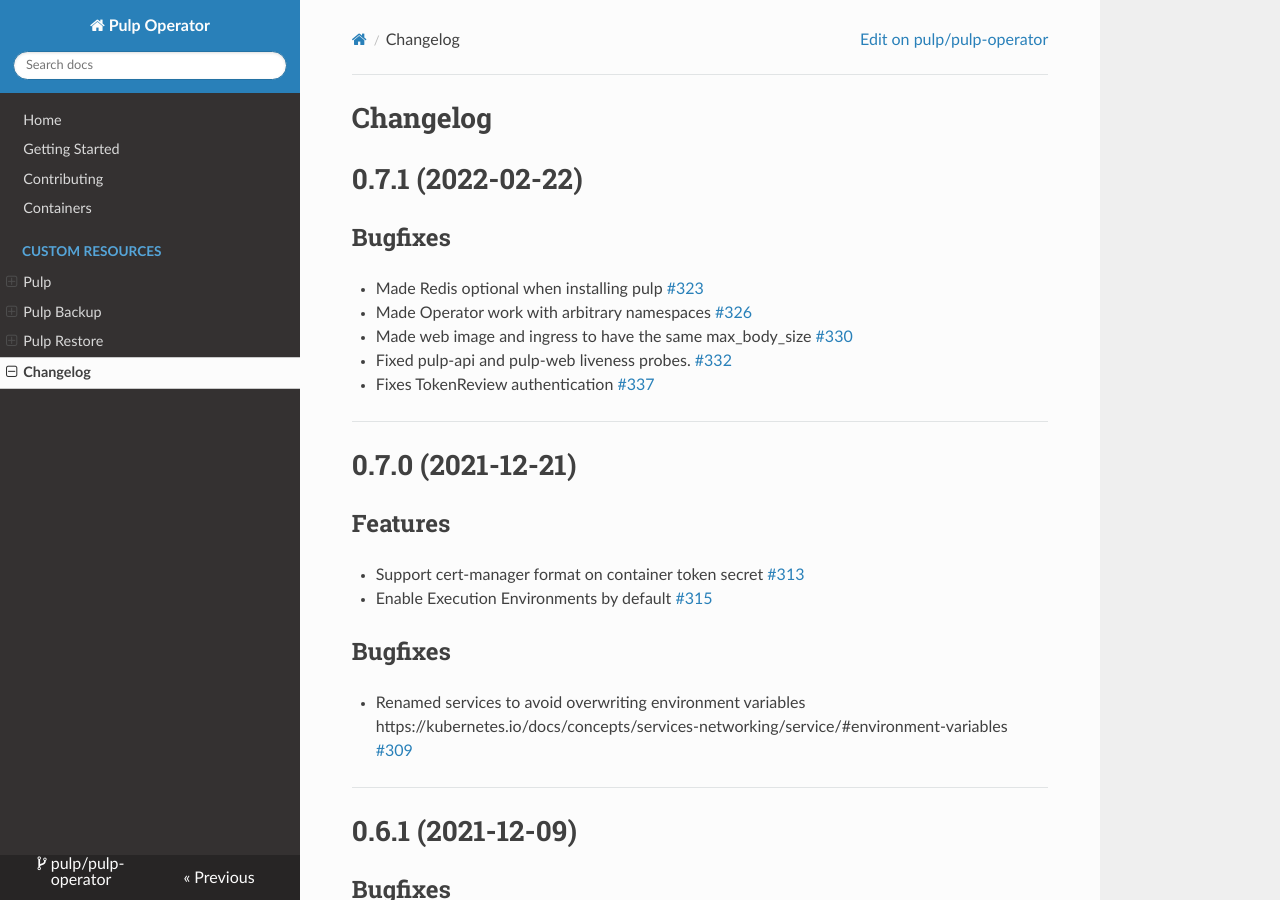
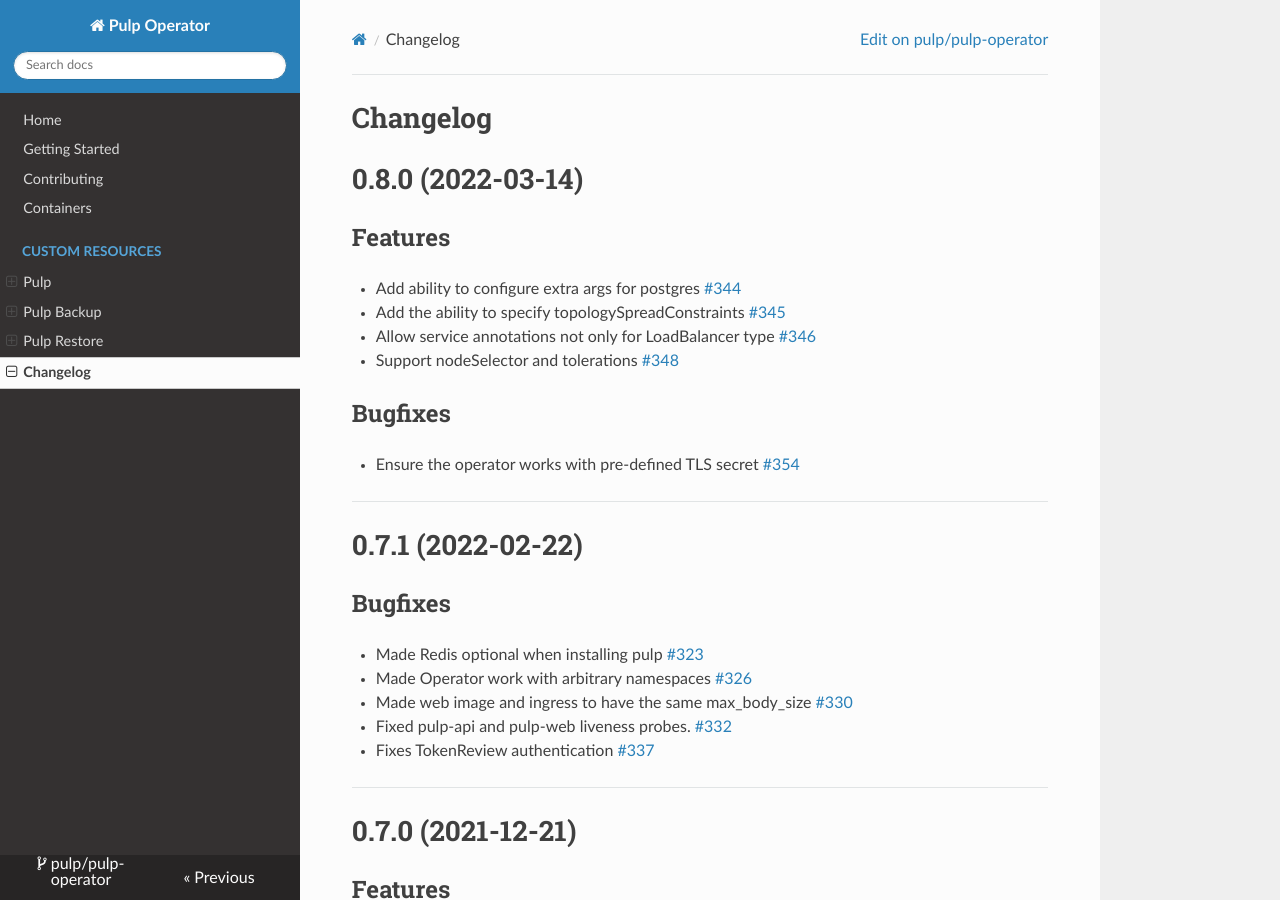
Before and after one commit to pulp/pulp-operator, an MkDocs documentation site: the page built from docs/CHANGES.md, in a window 1280 px wide and 900 px high. Built offline with MkDocs 1.6.1, drawn with Linux system fonts in a browser that asks for light colours; nearby versions of some CDN libraries.

Commit message:
Build 0.8.0 changelog
[noissue]

```diff
--- a/docs/CHANGES.md
+++ b/docs/CHANGES.md
@@ -12,6 +12,34 @@ Changelog
 --->
 
 <!-- TOWNCRIER -->
+
+0.8.0 (2022-03-14)
+==================
+
+
+Features
+--------
+
+- Add ability to configure extra args for postgres
+  [#344](https://github.com/pulp/pulp-operator/issues/344)
+- Add the ability to specify topologySpreadConstraints
+  [#345](https://github.com/pulp/pulp-operator/issues/345)
+- Allow service annotations not only for LoadBalancer type
+  [#346](https://github.com/pulp/pulp-operator/issues/346)
+- Support nodeSelector and tolerations
+  [#348](https://github.com/pulp/pulp-operator/issues/348)
+
+
+Bugfixes
+--------
+
+- Ensure the operator works with pre-defined TLS secret
+  [#354](https://github.com/pulp/pulp-operator/issues/354)
+
+
+----
+
+
 0.7.1 (2022-02-22)
 ==================
 
```
Also changed, not shown: 5 other files.
